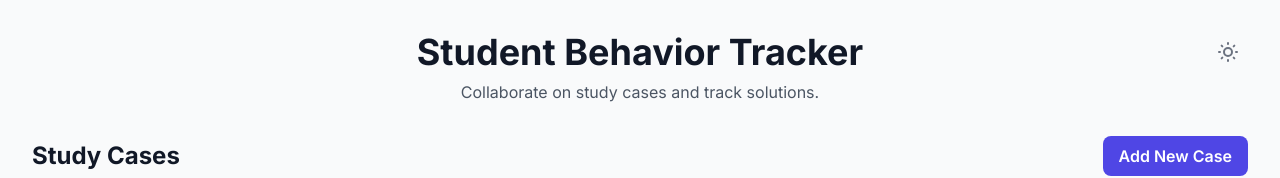
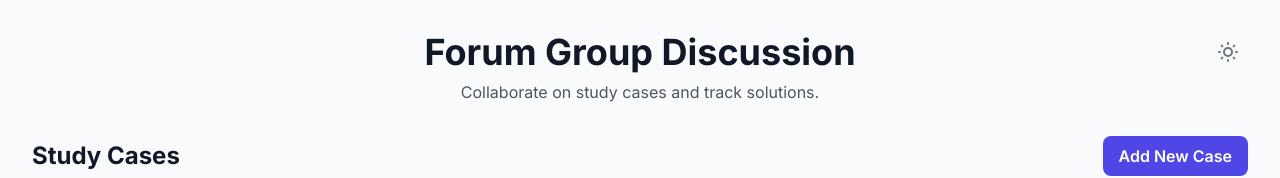
Before and after one commit to LaudzaFarhan/forum-group-discussion, a website: page public/index.html in a window 1280 px wide. Shown: the top 178 px of the page. Drawn offline with nearby package versions, Linux system fonts and the light colour scheme; no server answers.

Commit message:
https://github.com/LaudzaFarhan/forum-group-discussion.git

```diff
--- a/public/index.html
+++ b/public/index.html
@@ -3,7 +3,7 @@
   <head>
     <meta charset="UTF-8" />
     <meta name="viewport" content="width=device-width, initial-scale=1.0" />
-    <title>Student Behavior Tracker</title>
+    <title>Forum Group Discussion</title>
     <script src="https://cdn.tailwindcss.com"></script>
     <link
       href="https://fonts.googleapis.com/css2?family=Inter:wght@400;500;600;700&display=swap"
@@ -84,7 +84,7 @@
       <header class="text-center mb-8 relative">
         <h1
           class="text-3xl sm:text-4xl font-bold text-gray-900 dark:text-white">
-          Student Behavior Tracker
+          Forum Group Discussion
         </h1>
         <p class="text-md text-gray-600 dark:text-gray-400 mt-2">
           Collaborate on study cases and track solutions.
```
